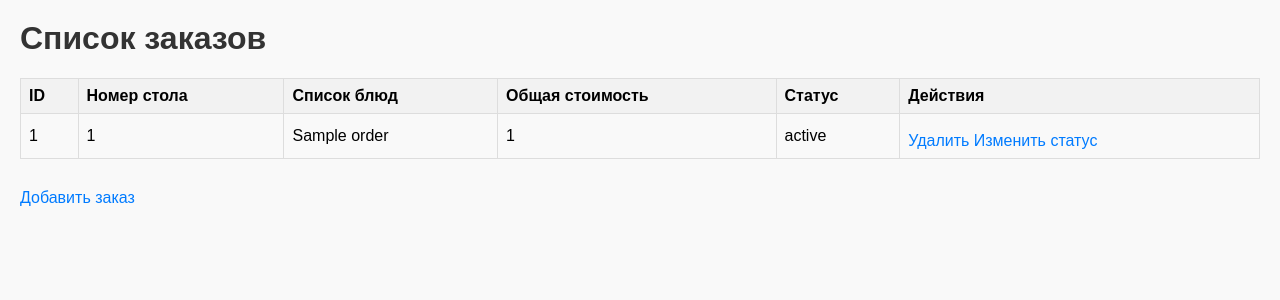
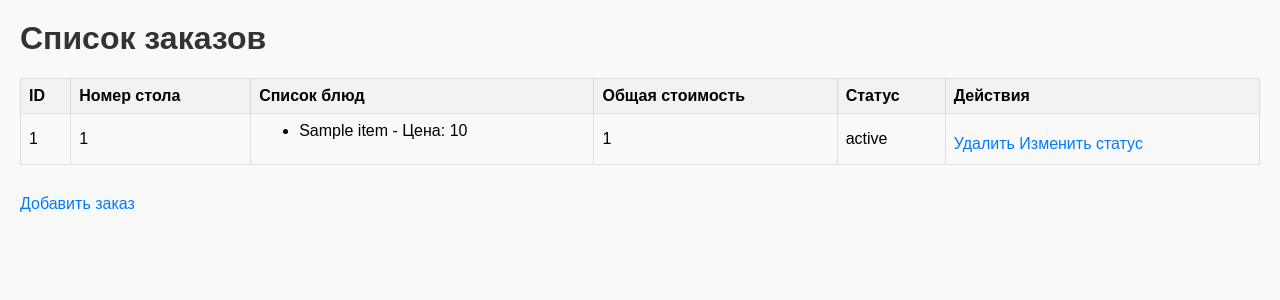
Before and after one commit to VadimZhuckow/crmsystem, a Django app: template orders/templates/orders/order_list.html in a window 1280 px wide. Shown: the top 300 px of the page. Run offline with Django 4.2, Linux system fonts and the light colour scheme; the template is opened without the code that fills it: most values are stand-ins (such as "Sample title", 1, 10 or a date in 2020); data that the repository does not hold is empty.

Commit message:
поправил вывод блюд на фронте

```diff
--- a/orders/templates/orders/order_list.html
+++ b/orders/templates/orders/order_list.html
@@ -14,7 +14,13 @@
     <tr>
         <td>{{ order.id }}</td>
         <td>{{ order.table_number }}</td>
-        <td>{{ order.items }}</td>
+        <td>
+            <ul>
+                {% for item in order.items %}
+                    <li>{{ item.name }} - Цена: {{ item.price }}</li>
+                {% endfor %}
+            </ul>
+        </td>
         <td>{{ order.total_price }}</td>
         <td>{{ order.status }}</td>
          <td>
```
